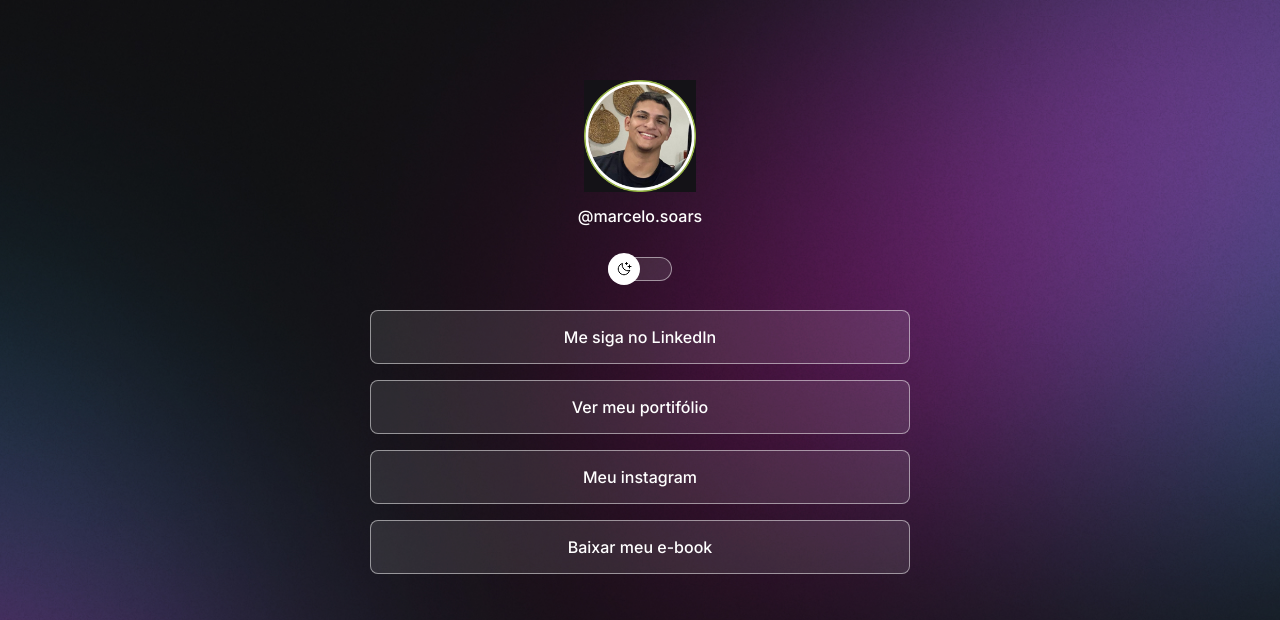
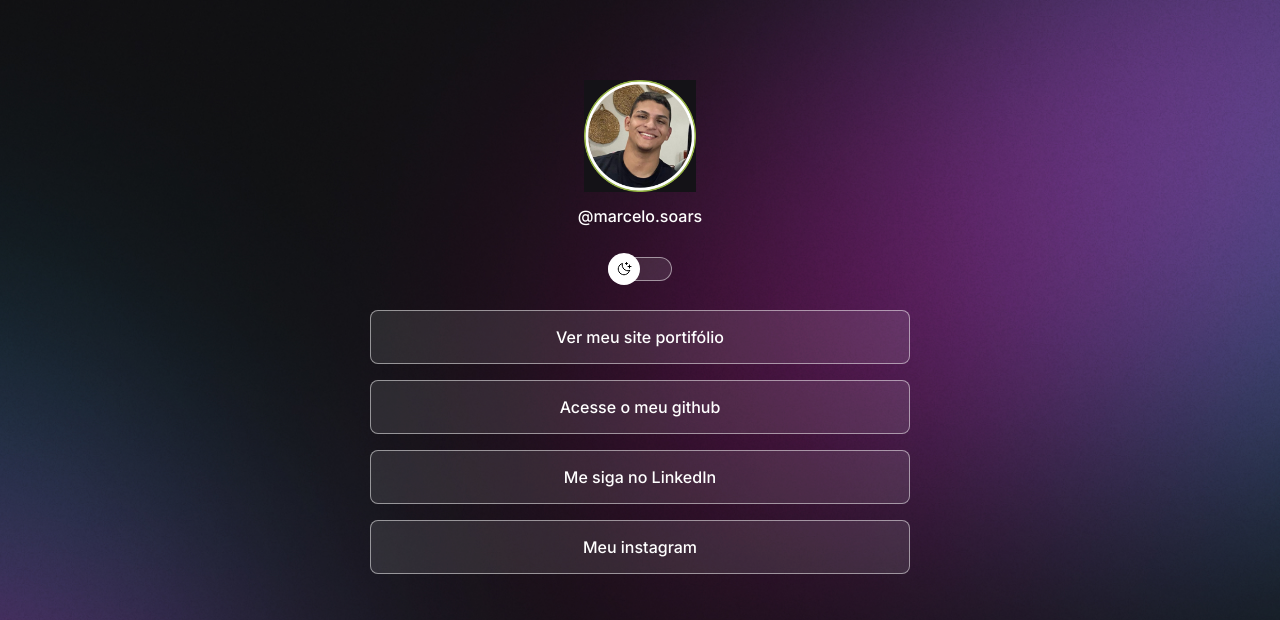
Before and after one commit to marcelera69/Projeto-LinksPessoais, a plain HTML site: page index.html in a window 1280 px wide. Shown: the top 620 px of the page. Drawn offline with nearby package versions, Linux system fonts and the light colour scheme.

Commit message:
Alterando links e adicionando novos

```diff
--- a/index.html
+++ b/index.html
@@ -20,10 +20,10 @@
 
         <nav>
             <ul>
+                <li><a href="https://marcelera69.github.io/meu-portifolio/" target="_blank">Ver meu site portifólio</a></li>
+                <li><a href="https://github.com/marcelera69" target="_blank">Acesse o meu github</a></li>
                 <li><a href="https://www.linkedin.com/in/marcelo-soares-775a84247/" target="_blank">Me siga no LinkedIn</a></li>
-                <li><a href="https://github.com/marcelera69?tab=repositories" target="_blank">Ver meu portifólio</a></li>
                 <li><a href="https://www.instagram.com/marcelo.soars/" target="_blank">Meu instagram</a></li>
-                <li><a href="#" target="_blank">Baixar meu e-book</a></li>
             </ul>
         </nav>
 
```
